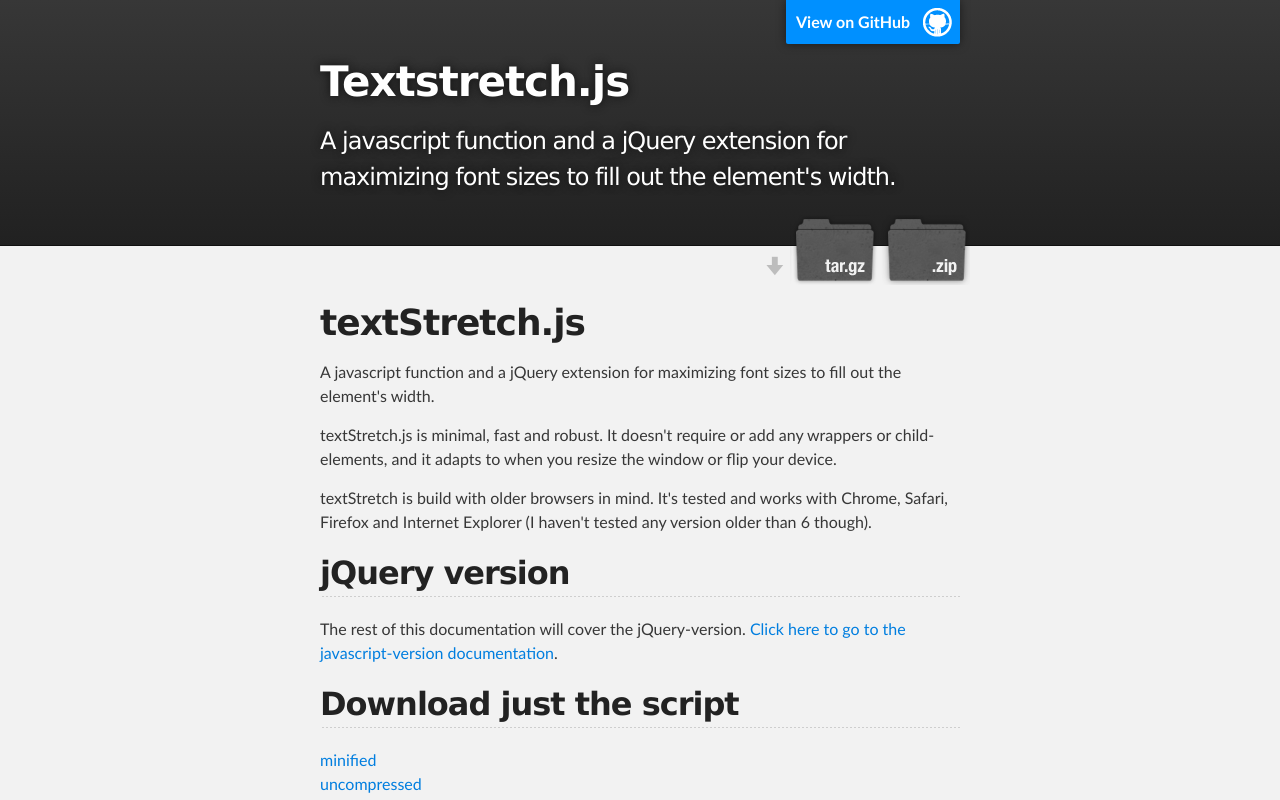
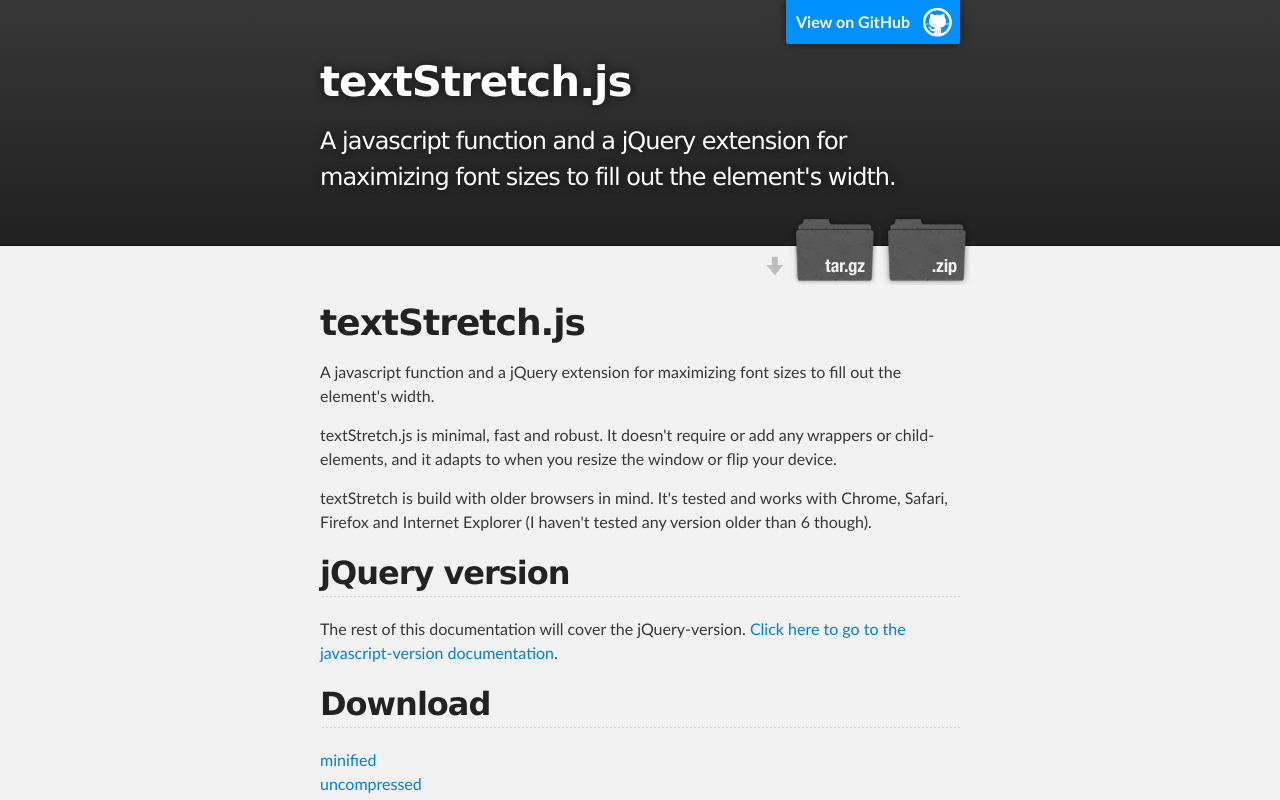
Before and after one commit to friday/textStretch.js, a plain HTML site: page index.html in a window 1280 px wide. Shown: the top 800 px of the page. Drawn offline with Linux system fonts and the light colour scheme.

Commit message:
Update index.html

```diff
--- a/index.html
+++ b/index.html
@@ -18,10 +18,10 @@
         <header class="inner">
           <a id="forkme_banner" href="https://github.com/friday/textStretch.js">View on GitHub</a>
 
-          <h1 id="project_title">Textstretch.js</h1>
+          <h1 id="project_title">textStretch.js</h1>
           <h2 id="project_tagline">A javascript function and a jQuery extension for maximizing font sizes to fill out the element's width.</h2>
 
-            <section id="downloads">
+            <section id="downloads" style="display_none">
               <a class="zip_download_link" href="https://github.com/friday/textStretch.js/zipball/master">Download this project as a .zip file</a>
               <a class="tar_download_link" href="https://github.com/friday/textStretch.js/tarball/master">Download this project as a tar.gz file</a>
             </section>
@@ -46,7 +46,7 @@
 <p>The rest of this documentation will cover the jQuery-version. <a href="https://github.com/friday/textStretch.js/blob/master/doc/javascript.md">Click here to go to the javascript-version documentation</a>.</p>
 
 <h2>
-<a name="download-just-the-script" class="anchor" href="#download-just-the-script"><span class="octicon octicon-link"></span></a>Download just the script</h2>
+<a name="download" class="anchor" href="#download"><span class="octicon octicon-link"></span></a>Download</h2>
 
 <p><a href="http://albinlarsson.com/textStretch.js/dist/jquery.textStretch.min.js">minified</a><br><a href="http://albinlarsson.com/textStretch.js/dist/jquery.textStretch.js">uncompressed</a></p>
 
```
